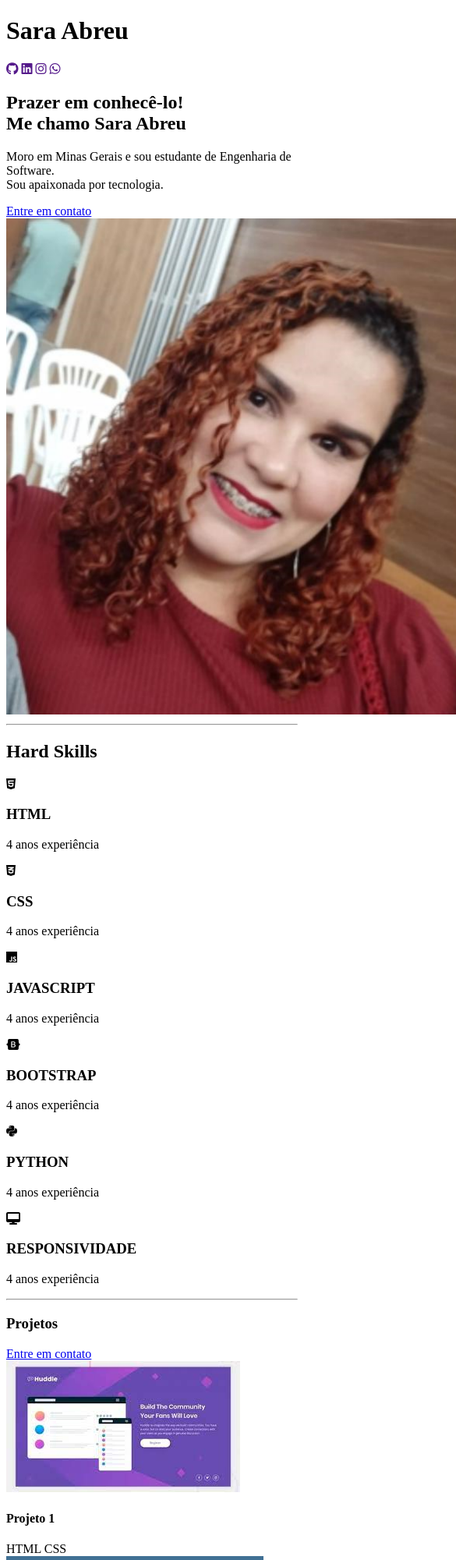
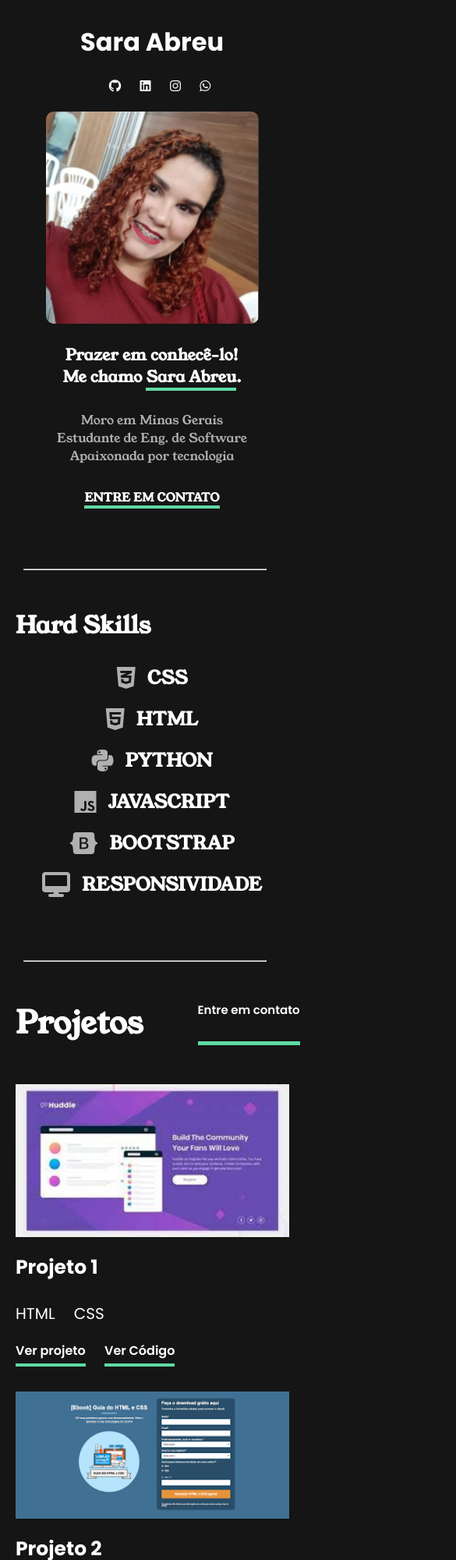
Before and after one commit to italloarquiteto/stackclone, a plain HTML site: page index.html in a window 390 px wide. Shown: the top 2000 px of the page at 78% size, 585 px wide, since content can reach past the window. Drawn offline with Linux system fonts and the light colour scheme.

Commit message:
Estilo CSS adicionado ao projeto

```diff
--- /dev/null
+++ b/assets/style/style.css
@@ -0,0 +1,180 @@
+*{
+    margin: 0;
+    padding: 0;
+    box-sizing: border-box;
+}
+
+body{
+    background-color: #151515;
+    color: #fff;
+    font-family: "Poppins", sans-serif;
+
+}
+
+header{
+    text-align: center;
+    font-family: "Poppins", sans-serif;
+}
+
+header h1{
+    margin: 30px 0 20px 0px;
+}
+
+nav i{
+    color: #f9f9f9;
+    padding: 0 0 0 20px;
+}
+
+p{
+    color: #b0b0b0;
+}
+
+hr{
+    color: #ffffff;
+    margin: 80px 0 50px 30px;
+    width: 80%;
+
+}
+
+a{
+   text-decoration: none;
+   color: #ffffff;
+   font-weight: 600;
+}
+/*Sessão Apresentação*/
+.sessao-apresentacao{
+    justify-content: center;
+    align-items: center;
+    flex-direction: column;
+    text-align: center;
+    font-family: "Young Serif", serif;
+
+}
+
+.sessao-apresentacao h2{
+    font-size: 20px;
+    margin: 0 0 30px 0;
+}
+
+.sessao-apresentacao p{
+    margin: 0 0 30px 0;
+}
+
+.sessao-apresentacao h2 span{
+    border-bottom: 4px solid #5edaa4;
+}
+
+.sessao-apresentacao a{
+    border-bottom: 4px solid #5edaa4;
+    font-size: 15px;
+}
+
+/*Sessão Hard Skills*/
+.sessao-skills{
+    align-items: center;
+    text-align: center;
+    font-family: "Young Serif", serif;
+  }
+
+.sessao-skills h2{
+   font-size: 30px;
+   margin: 0px 0 30px 20px;
+   text-align: left;
+}
+
+.skills{
+    display: flex;
+    justify-content: center;
+    margin-bottom: 20px;
+}
+
+.skills i{
+    color: #b0b0b0;
+    margin-right: 15px;
+
+}
+
+.skills-text{
+    text-align: left;
+    font-size: 20px;
+
+}
+
+/*Sessão Projetos */
+.sessao-projetos{
+    justify-content: center;
+    align-items: center;
+    flex-direction: column;
+  }
+
+.titulo-projetos{
+    display: inline-flex;
+    margin-bottom: 30px;
+}
+
+.titulo-projetos h3{
+    font-size: 40px;
+    padding: 0 70px 0 0;
+    font-family: "Young Serif", serif;
+    margin-left: 20px;
+}
+
+.titulo-projetos a{
+    border-bottom: 5px solid #5edaa4;
+    font-size: 15px;
+}
+
+.projetos img{
+    width: 90%;
+    margin: 0 auto;
+    display: flex;
+    padding: 20px 0;
+
+}
+.projetos h4{
+    font-size: 25px;
+    margin-left: 20px;
+    padding: 0 0 25px 0;
+}
+
+.projetos span{
+    font-size: 20px;
+    margin-left: 20px;
+    }
+
+.projetos a{
+    margin-left: 20px;
+    border-bottom: 4px solid #5edaa4;
+    margin-top: 20px;
+    padding-bottom: 5px;
+}
+
+.projetos-links{
+    margin: 20px 0 20px 0;
+}
+
+
+.background-rodape{
+    background-color: #242424;
+}
+
+.sessao-contato{
+    text-align: justify;
+    margin: 0 15px 0 15px;
+}
+
+.contato{
+    padding: 12px;
+}
+
+
+
+@media only screen and (max-width: 600px){
+    .sessao-apresentacao img{
+        width: 70%;
+        height: auto;
+        margin: 20px auto;
+        border-radius: 10px;
+    }
+
+}
--- a/index.html
+++ b/index.html
@@ -1,12 +1,15 @@
 <!DOCTYPE html>
-<html lang="en">
+<html lang="pt-br">
 <head>
     <meta charset="UTF-8">
     <meta name="viewport" content="width=device-width, initial-scale=1.0">
     <link rel="stylesheet" href="https://cdnjs.cloudflare.com/ajax/libs/font-awesome/6.5.1/css/all.min.css">
+    <!--Fontes google-->
     <link rel="preconnect" href="https://fonts.googleapis.com">
-<link rel="preconnect" href="https://fonts.gstatic.com" crossorigin>
-<link href="https://fonts.googleapis.com/css2?family=Young+Serif&display=swap" rel="stylesheet">
+    <link rel="preconnect" href="https://fonts.gstatic.com" crossorigin>
+      <link href="https://fonts.googleapis.com/css2?family=Noto+Sans:ital,wght@0,100..900;1,100..900&family=Poppins:ital,wght@0,100;0,200;0,300;0,400;0,500;0,600;0,700;0,800;0,900;1,100;1,200;1,300;1,400;1,500;1,600;1,700;1,800;1,900&family=Young+Serif&display=swap" rel="stylesheet">
+
+    <link rel="stylesheet" href="assets/style/style.css">
 </head>
 <body>
     <header>
@@ -19,110 +22,128 @@
             <a href=""><i class="fa-brands fa-whatsapp"></i></a>
         </nav>
     </header>
+
  <!--Sessão apresentação-->
-    <section>
+    <section class="sessao-apresentacao">
+        <img src="assets/img/perfil.png" alt="Foto perfil">
         <div>
             <h2>Prazer em conhecê-lo! <br>
-                Me chamo Sara Abreu
+                Me chamo <span>Sara Abreu</span>.
             </h2>
-            <p>Moro em Minas Gerais e sou estudante de Engenharia de Software. <br>
-                Sou apaixonada por tecnologia.
+            <p>Moro em Minas Gerais<br>
+                Estudante de Eng. de Software<br>
+                Apaixonada por tecnologia
             </p>
-            <a href="https://www.linkedin.com/in/sara-diene-abreu/" target="_blank" rel="noopener">Entre em contato</a>
+            <a href="https://www.linkedin.com/in/sara-diene-abreu/" target="_blank" rel="noopener">ENTRE EM CONTATO</a>
         </div>
-        <img src="assets/img/perfil.png" alt="Foto perfil">
+
 
     </section>
+
     <hr>
     <!--Sessão Hard Skills-->
-    <section>
+    <section class="sessao-skills">
         <h2>Hard Skills</h2>
-            <div>
-                <i class="fa-brands fa-html5"></i>
-                <div>
-                    <h3>HTML</h3>
-                    <p>4 anos experiência</p>
-                </div>
-            </div>
-            <div>
-                <i class="fa-brands fa-css3-alt"></i>
-                <div>
-                    <h3> CSS </h3>
-                    <p>4 anos experiência</p>
-                </div>
-            <div>
-                <i class="fa-brands fa-js"></i>
-                <div>
-                    <h3>JAVASCRIPT</h3>
-                    <p>4 anos experiência</p>
-                </div>
-            </div>
-        </div>
 
-        <div>
-            <div>
-                <i class="fa-brands fa-bootstrap"></i>
-                <div>
-                    <h3>BOOTSTRAP</h3>
-                    <p>4 anos experiência</p>
+            <div class="skills">
+                <i class="fa-brands fa-2x fa-css3-alt"></i>
+                <div div class="skills-text">
+                    <h3>CSS</h3>
                 </div>
             </div>
 
-            <div>
-                <i class="fa-brands fa-python"></i>
-                <div>
-                    <h3>PYTHON</h3>
-                    <p>4 anos experiência</p>
+            <div class="skills">
+                <i class="fa-brands fa-2x fa-html5"></i>
+                <div div class="skills-text">
+                    <h3>HTML</h3>
+
                 </div>
             </div>
 
-            <div>
-                <i class="fa-solid fa-desktop"></i>
-                <div>
-                    <h3>RESPONSIVIDADE</h3>
-                    <p>4 anos experiência</p>
+            <div class="skills">
+                <i class="fa-brands fa-2x fa-python"></i>
+                <div div class="skills-text">
+                    <h3>PYTHON</h3>
                 </div>
             </div>
-        </div>
 
+
+            <div class="skills">
+                <i class="fa-brands fa-2x fa-js"></i>
+                <div div class="skills-text">
+                    <h3>JAVASCRIPT</h3>
+
+                </div>
+            </div>
+
+            <div class="skills">
+                <i class="fa-brands fa-2x fa-bootstrap"></i>
+                <div div class="skills-text">
+                    <h3>BOOTSTRAP</h3>
+                </div>
+            </div>
+
+            <div class="skills">
+                <i class="fa-solid fa-2x fa-desktop"></i>
+                <div div class="skills-text">
+                    <h3>RESPONSIVIDADE</h3>
+                </div>
+            </div>
     </section>
     <hr>
-
     <!--Sessão Projetos-->
-    <section>
-        <div>
+    <section class="sessao-projetos">
+        <div class="titulo-projetos">
          <h3>Projetos</h3>
-         <a href="https://www.linkedin.com/in/sara-diene-abreu/" target="_blank">Entre em contato</a>
+         <a href="https://www.linkedin.com/in/sara-diene-abreu/" target="_blank"> Entre em contato</a>
         </div>
-        <div>
+        <div class="projetos">
                 <img src="assets/img/img1.jpg" alt="Imagem Projeto 1">
                 <h4>Projeto 1</h4>
                 <span>HTML</span>
                 <span>CSS</span>
+                <div class="projetos-links">
+                    <a href="#">Ver projeto</a>
+                    <a href="#">Ver Código</a>
+                </div>
         </div>
-          <div>
+          <div class="projetos">
                 <img src="assets/img/img4.png" alt="Imagem Projeto 2">
                 <h4>Projeto 2</h4>
                 <span>HTML</span>
                 <span>CSS</span>
+               <div class="projetos-links">
+                    <a href="#">Ver projeto</a>
+                    <a href="#">Ver Código</a>
+               </div>
         </div>
-          <div>
+          <div class="projetos">
                 <img src="assets/img/img2.jpg" alt="Imagem Projeto 3">
                 <h4>Projeto 3</h4>
                 <span>HTML</span>
                 <span>CSS</span>
                 <span>JAVASCRIPT</span>
+                <div class="projetos-links">
+                    <a href="#">Ver projeto</a>
+                    <a href="#">Ver Código</a>
+                </div>
         </div>
-          <div>
+          <div class="projetos">
                 <img src="assets/img/img3.png" alt="Imagem Projeto 4">
                 <h4>Projeto 4</h4>
                 <span>HTML</span>
                 <span>CSS</span>
                 <span>JAVASCRIPT</span>
+                <div class="projetos-links">
+                    <a href="#">Ver projeto</a>
+                    <a href="#">Ver Código</a>
+                </div>
         </div>
+
     </section>
 <!--Sessão formulário contato-->
-    <section>
+<div class="background-rodape">
+    <section class="sessao-contato">
         <div>
             <h2>Contato</h2>
             <p>Lorem, ipsum dolor sit amet consectetur adipisicing elit.
@@ -133,7 +154,6 @@
         </div>
         <div>
             <form>
-
                 <input type="text" id="name" placeholder="Nome" required>
                 <br>
                 <input type="email" id="email" placeholder="Email" required>
@@ -158,5 +178,6 @@
             <span>Desenvolvido por Sara Abreu &copy;</span>
         </div>
     </footer>
+</div>
 </body>
 </html>
```
